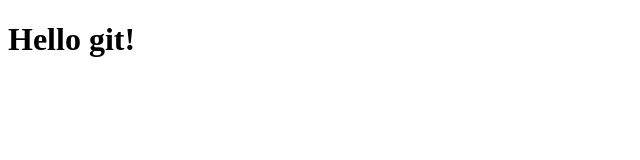
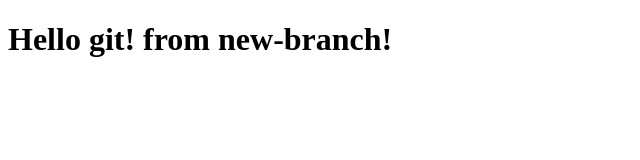
Before and after one commit to kleyio/git-demo, a plain HTML site: page index.html in a window 1280 px wide. Shown: the whole page, without its empty margins (0-640 px from the left). Drawn offline with Linux system fonts and the light colour scheme.

Commit message:
modified index.html

```diff
--- a/index.html
+++ b/index.html
@@ -8,6 +8,6 @@
     <title>git-demo</title>
   </head>
   <body>
-    <h1>Hello git!</h1>
+    <h1>Hello git! from new-branch!</h1>
   </body>
 </html>
```
